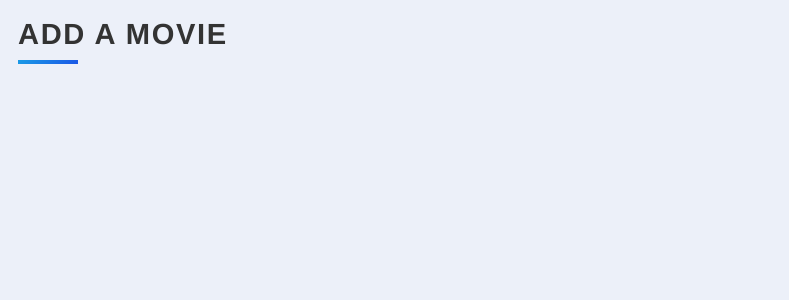
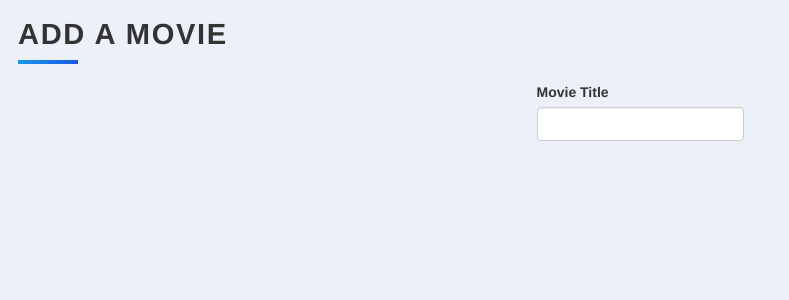
Before and after one commit to asbelljc/top-movies, a Flask app: template templates/add.html in a window 1280 px wide. Shown: the top 300 px of the page, without its empty margins (0-789 px from the left). Run offline with Flask 2, Linux system fonts and the light colour scheme; the template is opened without the code that fills it: values that come from a table or form of the project are taken from there, others are empty; some libraries are stand-ins or nearby versions.

Commit message:
Added code for adding new movies and redirecting to edit page.

```diff
--- a/main.py
+++ b/main.py
@@ -1,10 +1,16 @@
+import os
+import requests
+
+from dotenv import load_dotenv
 from flask import Flask, render_template, redirect, url_for, request
 from flask_bootstrap import Bootstrap
 from flask_sqlalchemy import SQLAlchemy
 from flask_wtf import FlaskForm
 from wtforms import StringField, SubmitField
 from wtforms.validators import DataRequired
-import requests
+
+load_dotenv()
+API_KEY = os.getenv("API_KEY")
 
 app = Flask(__name__)
 app.config["SECRET_KEY"] = "8BYkEfBA6O6donzWlSihBXox7C0sKR6b"
@@ -36,6 +42,11 @@ class RateMovieForm(FlaskForm):
     rating = StringField("Your Rating Out of 10, e.g. 7.5")
     review = StringField("Your Review")
     submit = SubmitField("Done")
+
+
+# New movie form
+class FindMovieForm(FlaskForm):
+    title = StringField("Movie Title", validators=[DataRequired()])
 
 
 @app.route("/")
@@ -70,5 +81,47 @@ def delete_movie():
     return redirect(url_for("home"))
 
 
+@app.route("/add", methods=["GET", "POST"])
+def add_movie():
+    form = FindMovieForm()
+
+    if form.validate_on_submit():
+        movie_title = form.title.data
+        response = requests.get(
+            "https://api.themoviedb.org/3/search/movie",
+            params={"api_key": API_KEY, "query": movie_title},
+        )
+        data = response.json()["results"]
+
+        return render_template("select.html", options=data)
+
+    return render_template("add.html", form=form)
+
+
+@app.route("/find")
+def find_movie():
+    movie_api_id = request.args.get("id")
+    if movie_api_id:
+        movie_api_url = f"https://api.themoviedb.org/3/movie/{movie_api_id}"
+        response = requests.get(
+            movie_api_url, params={"api_key": API_KEY, "language": "en-US"}
+        )
+        data = response.json()
+        print(
+            f"https://api.themoviedb.org/3/movie/{movie_api_id}/images{data['poster_path']}"
+        )
+        new_movie = Movie(
+            title=data["title"],
+            year=data["release_date"].split("-")[0],
+            img_url=f"https://image.tmdb.org/t/p/original{data['poster_path']}",
+            description=data["overview"],
+        )
+
+        db.session.add(new_movie)
+        db.session.commit()
+
+        return redirect(url_for("rate_movie", id=new_movie.id))
+
+
 if __name__ == "__main__":
     app.run(debug=True)
--- a/templates/add.html
+++ b/templates/add.html
@@ -1,16 +1,21 @@
-{% extends 'bootstrap/base.html' %}
+{% extends 'bootstrap/base.html' %} {% import "bootstrap/wtf.html" as wtf %} {%
+block styles %} {{ super() }}
+<link
+  rel="stylesheet"
+  href="https://fonts.googleapis.com/css?family=Nunito+Sans:300,400,700"
+/>
+<link
+  rel="stylesheet"
+  href="https://fonts.googleapis.com/css?family=Poppins:300,400,700"
+/>
+<link
+  rel="stylesheet"
+  href="{{ url_for('static', filename='css/styles.css') }}"
+/>
+{% endblock %} {% block title %}Add Movie{% endblock %} {% block content %}
+<div class="content">
+  <h1 class="heading">Add a Movie</h1>
 
-{% block styles %}
-  {{ super() }}
-  <link rel="stylesheet" href="https://fonts.googleapis.com/css?family=Nunito+Sans:300,400,700">
-  <link rel="stylesheet" href="https://fonts.googleapis.com/css?family=Poppins:300,400,700">
-  <link rel="stylesheet" href="{{ url_for('static', filename='css/styles.css') }}">
-{% endblock %}
-
-{% block title %}Add Movie{% endblock %}
-
-{% block content %}
-<div class="content">
-    <h1 class="heading">Add a Movie</h1>
+  {{ wtf.quick_form(form, novalidate=True) }}
 </div>
 {% endblock %}
--- a/templates/index.html
+++ b/templates/index.html
@@ -57,7 +57,7 @@
   {% endfor %}
 </div>
 <div class="container text-center add">
-  <a href="#" class="button">Add Movie</a>
+  <a href="{{ url_for('add_movie') }}" class="button">Add Movie</a>
 </div>
 
 {% endblock %}
```
Also changed, not shown: templates/select.html (+22 -16 lines).
